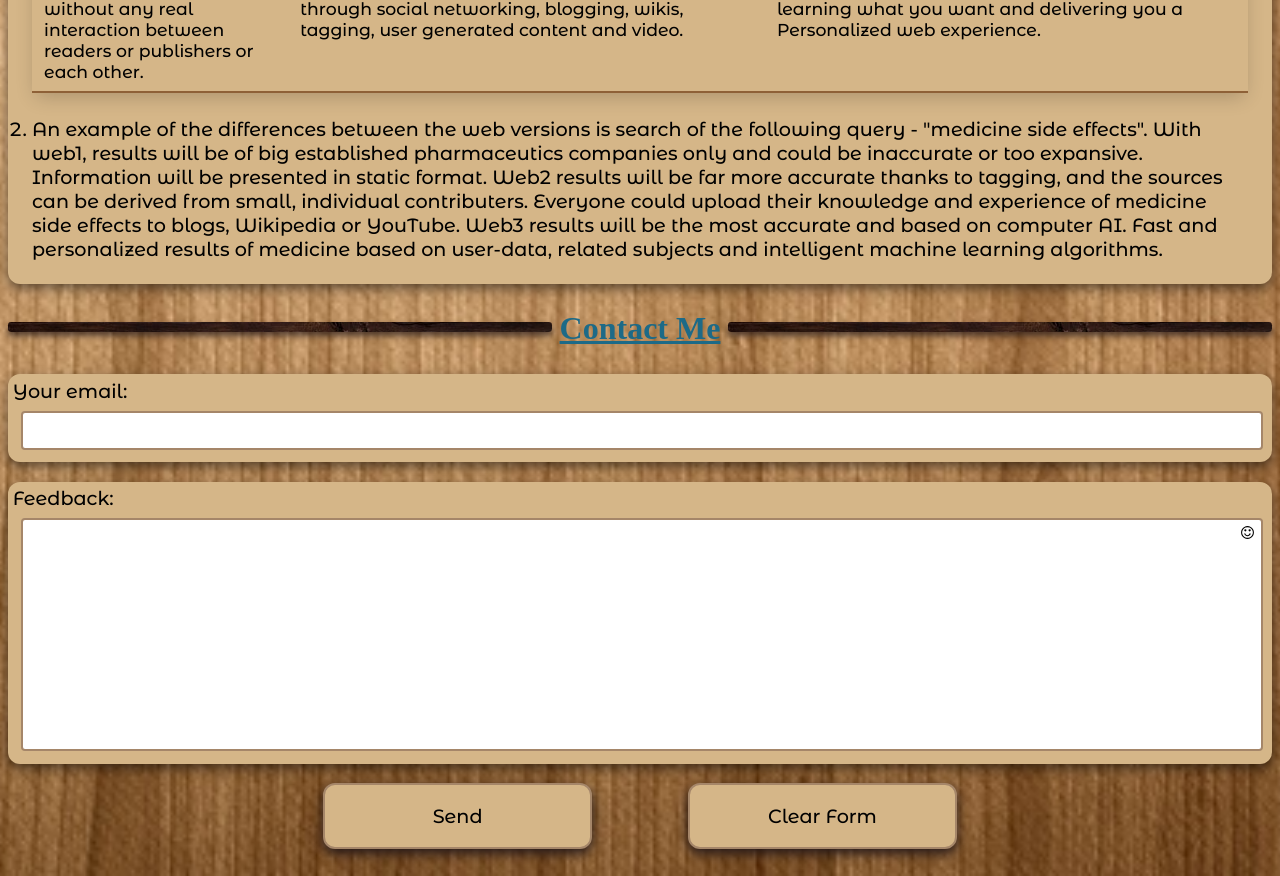
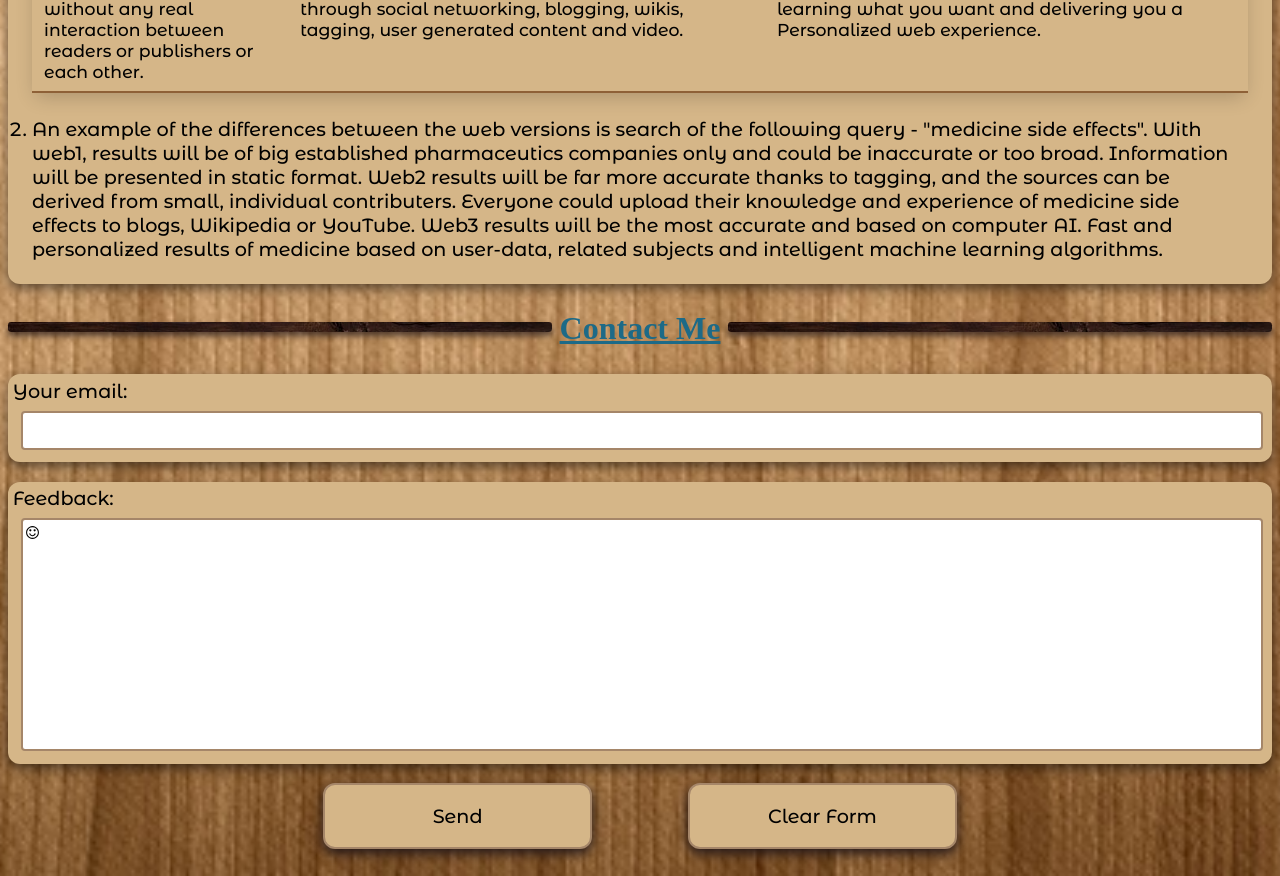
Before and after one commit to Web-Development-Environments-2021/206085532, a plain HTML site: page index.html in a window 1280 px wide. Shown: the part 2989-3865 px from the top of the page. Drawn offline with Linux system fonts and the light colour scheme.

Commit message:
style fixes

```diff
--- a/index.html
+++ b/index.html
@@ -109,7 +109,7 @@
       <li>
         <p>
           An example of the differences between the web versions is search of the following query - "medicine side effects".
-          With web1, results will be of big established pharmaceutics companies only and could be inaccurate or too expansive. Information will be presented in static format. Web2 results will be far more accurate thanks to tagging, and the sources can be derived from small, individual contributers. Everyone could upload their knowledge and experience of medicine side effects to blogs, Wikipedia or YouTube. Web3 results will be the most accurate and based on computer AI. Fast and personalized results of medicine based on user-data, related subjects and intelligent machine learning algorithms.
+          With web1, results will be of big established pharmaceutics companies only and could be inaccurate or too broad. Information will be presented in static format. Web2 results will be far more accurate thanks to tagging, and the sources can be derived from small, individual contributers. Everyone could upload their knowledge and experience of medicine side effects to blogs, Wikipedia or YouTube. Web3 results will be the most accurate and based on computer AI. Fast and personalized results of medicine based on user-data, related subjects and intelligent machine learning algorithms.
         </p>
       </li>
     </ol>
@@ -201,9 +201,9 @@
     );
 
     emojiPicker.style.position = "absolute";
-    emojiPicker.style.right = "2px";
+    emojiPicker.style.left = "1%";
     emojiPicker.style.outline = "none";
-    emojiPicker.style.top = "20px";
+    emojiPicker.style.top = "8%";
     emojiPicker.style.zIndex = "999";
     emojiPicker.style.display = "none";
     emojiPicker.style.width = "264px";
@@ -220,7 +220,7 @@
     const emojiTrigger = document.createElement("a");
     emojiTrigger.style.position = "absolute";
     emojiTrigger.style.top = "1%";
-    emojiTrigger.style.right = "1%";
+    emojiTrigger.style.left = "1%";
     emojiTrigger.style.textDecoration = "none";
     emojiTrigger.setAttribute("href", "javascript:void(0)");
     emojiTrigger.innerHTML =
--- a/style.css
+++ b/style.css
@@ -88,7 +88,7 @@ section h1{
 	z-index: -1;
 }
 
-section h1::before, h1::after{
+section h1::before, section h1::after{
 
 	content: '';
 	display: block;
```
